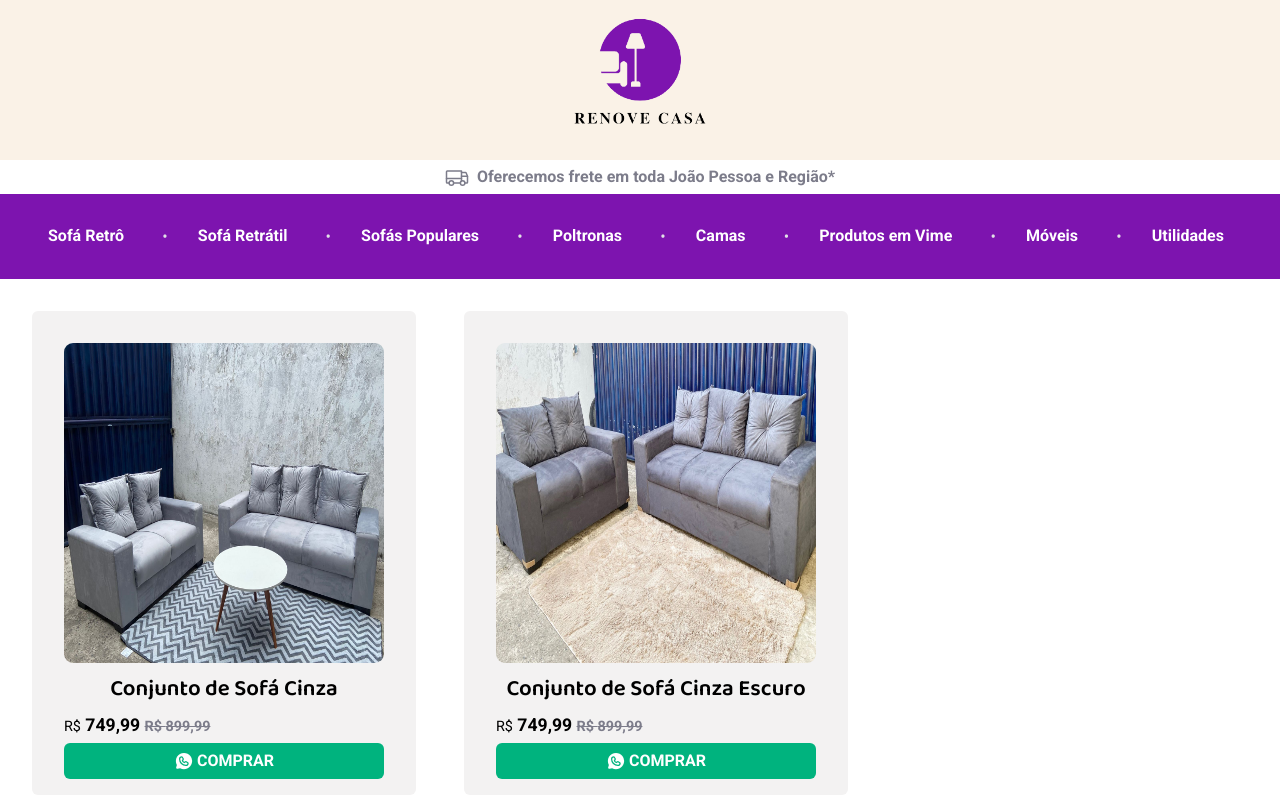
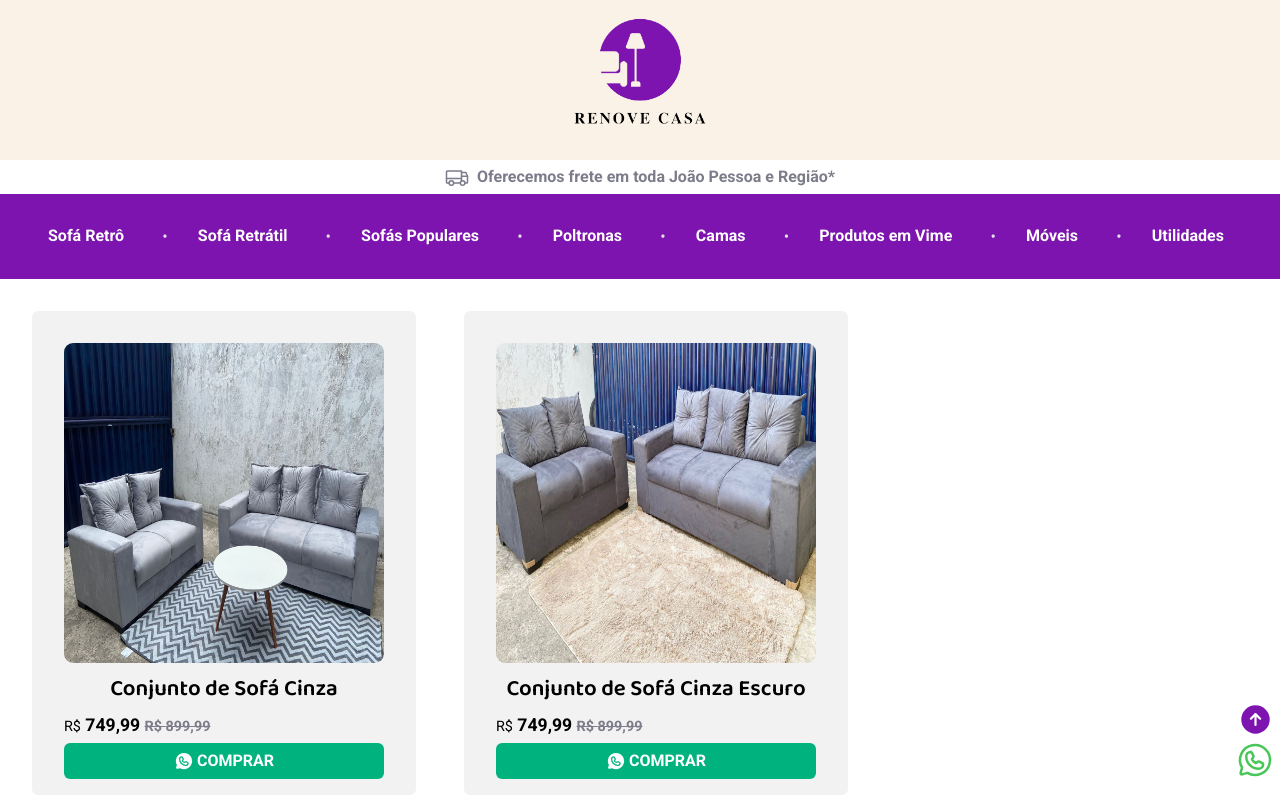
Before and after one commit to felipenobrg/renovecasajp, a React (Vite) app: page /sofaspopulares in a window 1280 px wide. Shown: the top 800 px of the page. Built offline with nearby package versions, Linux system fonts and the light colour scheme; the HTML template or start-up script is replaced by a standard one.

Commit message:
fixing vercel error

```diff
--- a/src/pages/Sofas-populares/index.tsx
+++ b/src/pages/Sofas-populares/index.tsx
@@ -1,7 +1,6 @@
 import { AboutDelivery } from "../../components/AboutDelivery";
 import { Header } from "../../components/Header";
 import { ProductCard } from "../../components/ProductCard";
-import { ScrollUp } from "../../components/ScrollUp";
 import { SectionLink } from "../../components/SectionLink";
 
 import ConjuntoDeSofaCinza from "../../assets/SofasPopulares/ConjuntoDeSofaCinza.jpg"
@@ -9,6 +8,7 @@ import ConjuntoDeSofaCinzaEscuro from "../../assets/SofasPopulares/ConjuntoDeSof
 import ConjuntoDeSofaMarrom from "../../assets/SofasPopulares/ConjuntoDeSofaMarrom.jpg"
 import DubaiCinza from "../../assets/SofasPopulares/SofaDubaiCinza.jpg"
 import DubaiMarrom from "../../assets/SofasPopulares/SofaDubaiMarrom.jpg"
+import { ScrollUp } from "../../components/ScrollUp";
 
 export function SofasPopulares() {
   return (
@@ -55,6 +55,8 @@ export function SofasPopulares() {
         textForWhatsApp="Olá. Gostaria de comprar Sofá Dubai Marrpm Três Lugares"
       />
 
+      <ScrollUp />
+
     </>
   );
 }
```
